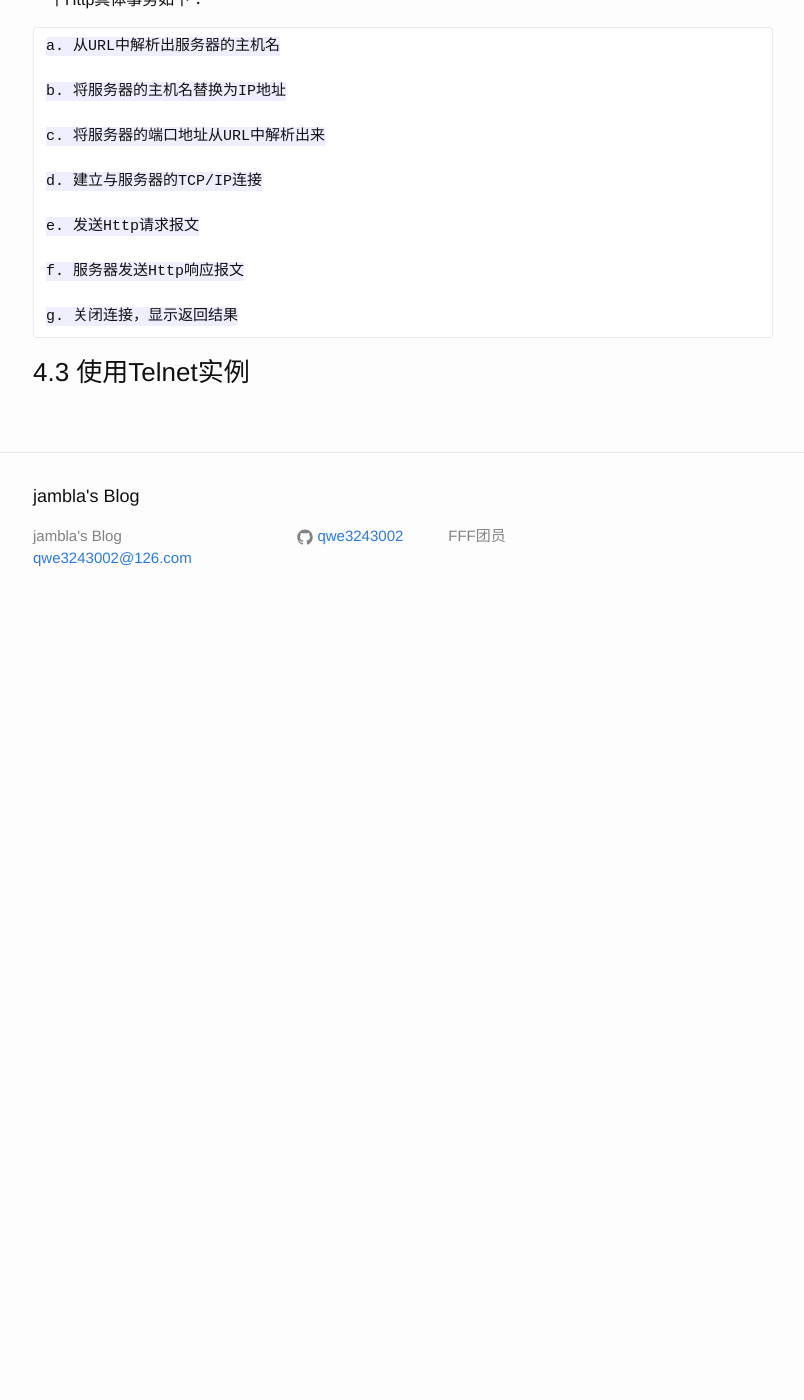
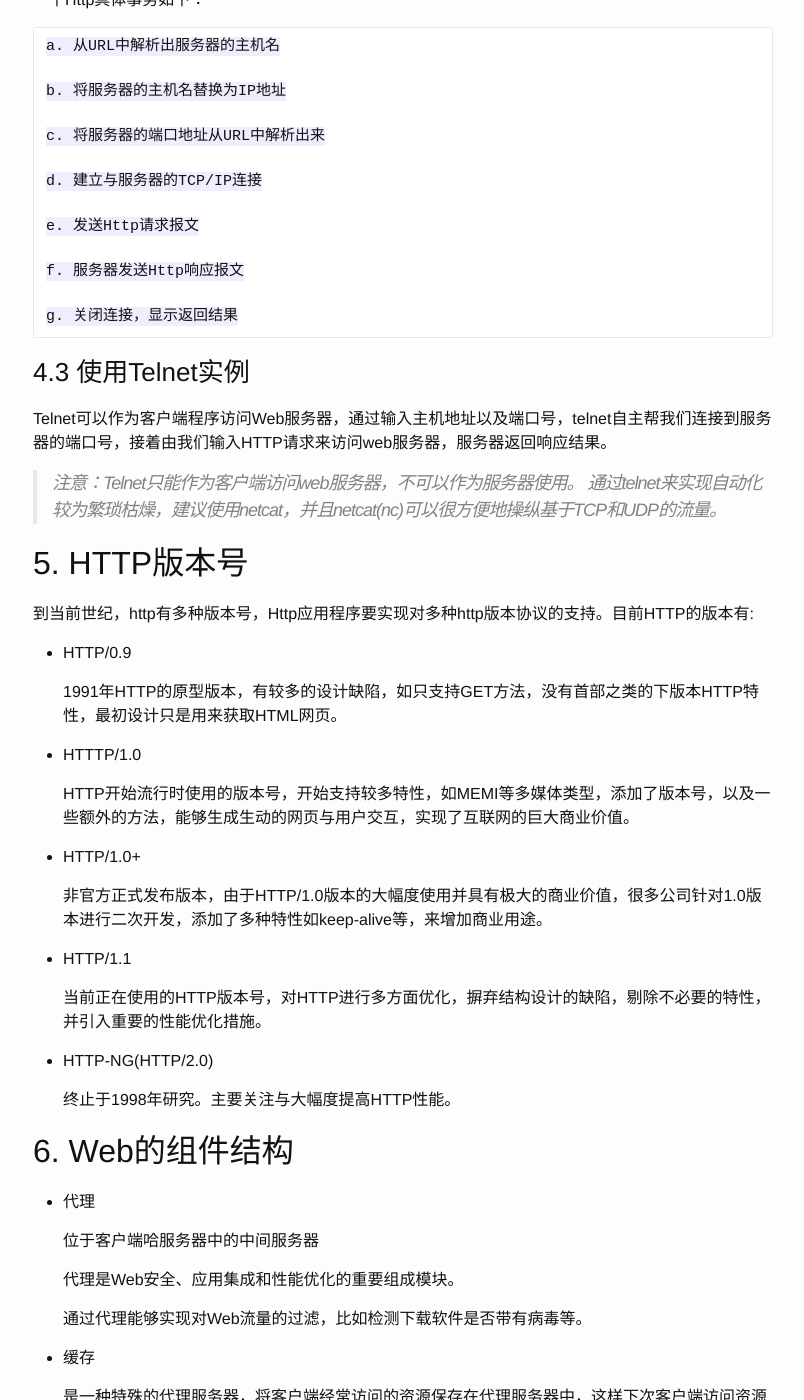
Before and after one commit to qwe3243002/qwe3243002.github.io, a Jekyll site: the page built from _posts/2015-02-11-HTTP(一).markdown, in a window 1280 px wide and 1400 px high, scrolled down 3044 px. Shown: the whole window, without its empty margins (237-1041 px from the left). Built offline with Jekyll 4.4.1, drawn with Linux system fonts in a browser that asks for light colours; before the commit the page ends 3674 px from its top, so only the background shows below that; some of the changed text lies outside the part shown.

```diff
--- a/_posts/2015-02-11-HTTP简要介绍(未完).markdown
+++ b/_posts/2015-02-11-HTTP(一).markdown
@@ -139,3 +139,62 @@ Http是应用层协议，由下层的TCP/IP协议为之提供服务，而TCP位
     g. 关闭连接，显示返回结果
 
 ### 4.3 使用Telnet实例
+
+Telnet可以作为客户端程序访问Web服务器，通过输入主机地址以及端口号，telnet自主帮我们连接到服务器的端口号，接着由我们输入HTTP请求来访问web服务器，服务器返回响应结果。
+
+> 注意：Telnet只能作为客户端访问web服务器，不可以作为服务器使用。
+> 通过telnet来实现自动化较为繁琐枯燥，建议使用netcat，并且netcat(nc)可以很方便地操纵基于TCP和UDP的流量。
+
+## 5. HTTP版本号
+
+到当前世纪，http有多种版本号，Http应用程序要实现对多种http版本协议的支持。目前HTTP的版本有:
+
+* HTTP/0.9
+
+    1991年HTTP的原型版本，有较多的设计缺陷，如只支持GET方法，没有首部之类的下版本HTTP特性，最初设计只是用来获取HTML网页。
+
+* HTTTP/1.0
+
+    HTTP开始流行时使用的版本号，开始支持较多特性，如MEMI等多媒体类型，添加了版本号，以及一些额外的方法，能够生成生动的网页与用户交互，实现了互联网的巨大商业价值。
+
+* HTTP/1.0+
+
+    非官方正式发布版本，由于HTTP/1.0版本的大幅度使用并具有极大的商业价值，很多公司针对1.0版本进行二次开发，添加了多种特性如keep-alive等，来增加商业用途。
+
+* HTTP/1.1
+
+    当前正在使用的HTTP版本号，对HTTP进行多方面优化，摒弃结构设计的缺陷，剔除不必要的特性，并引入重要的性能优化措施。
+
+* HTTP-NG(HTTP/2.0)
+
+    终止于1998年研究。主要关注与大幅度提高HTTP性能。
+
+## 6. Web的组件结构
+
+* 代理
+
+    位于客户端哈服务器中的中间服务器
+
+    代理是Web安全、应用集成和性能优化的重要组成模块。
+
+    通过代理能够实现对Web流量的过滤，比如检测下载软件是否带有病毒等。
+
+* 缓存
+
+    是一种特殊的代理服务器，将客户端经常访问的资源保存在代理服务器中，这样下次客户端访问资源的速度能更快，提高性能。
+
+* 网关
+
+    是一种特殊的服务器，经常用来作为其他服务器的中间实体使用，用来实现协议的转换。
+
+    比如一条http请求接收ftp协议的文档，会由网关转换为ftpURI来请求服务器资源，并将返回的资源包装为HTTP格式返回。
+
+* 隧道
+
+    一条建立起来的隧道会在两端对原始数据进行盲转发，并且不会对数据进行探测。
+
+    比如通过隧道可以传输SSL加密数据。
+
+* Agent代理
+
+    通常的Agent代理指的是Web浏览器，用来自动转发Web请求到服务器中。还可以建立自动访问互联网的半自动代理，比如搜索引擎，就是一种半自动代理，在互联网上搜索资源并保存在本地数据库中。
--- /dev/null
+++ b/_posts/2015-02-16-HTTP(二).markdown
@@ -0,0 +1,6 @@
+---
+layout: post
+title:  "URL与资源"
+date:   2015-02-16 18:02:33
+categories: jekyll update
+---
```
Also changed, not shown: _posts/2015-02-11-设计模式系列(三).markdown (+38 -0 lines).
